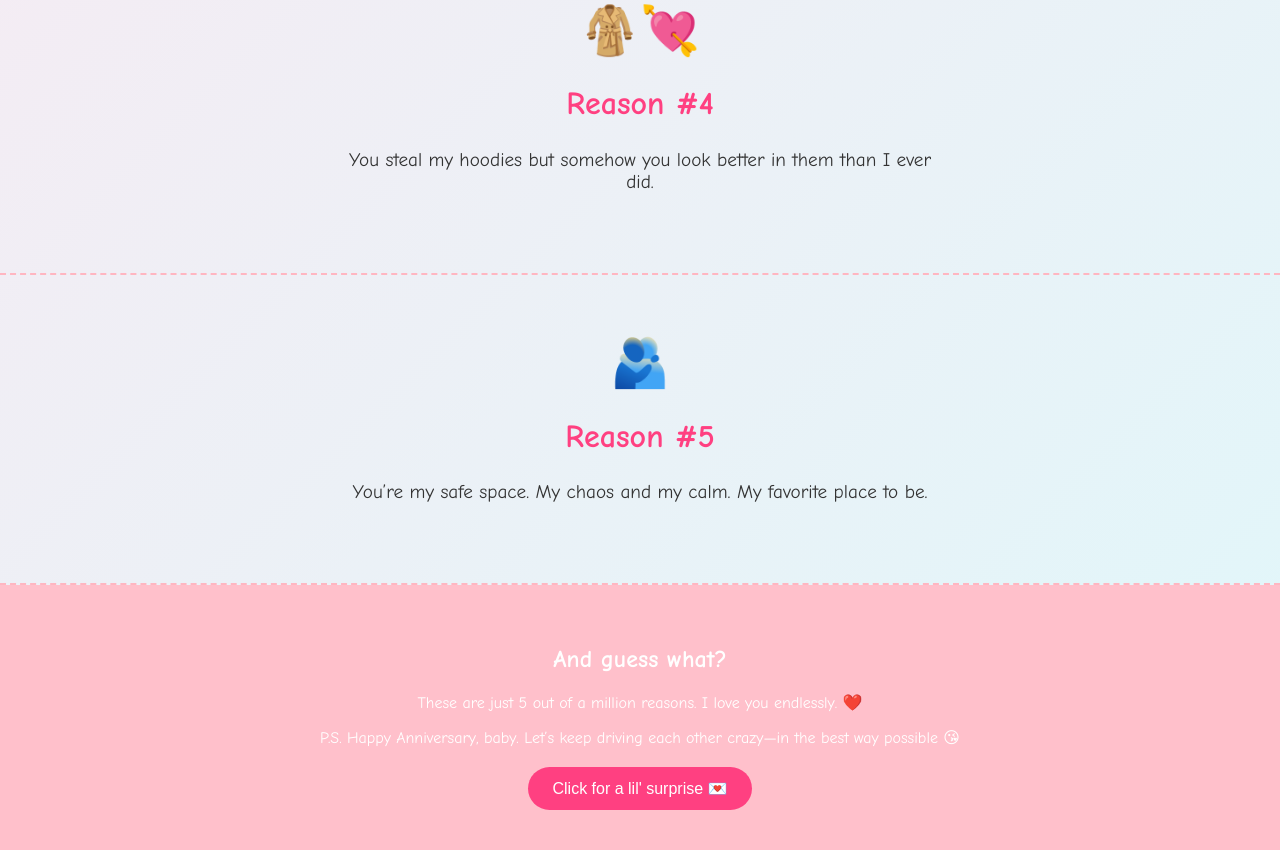
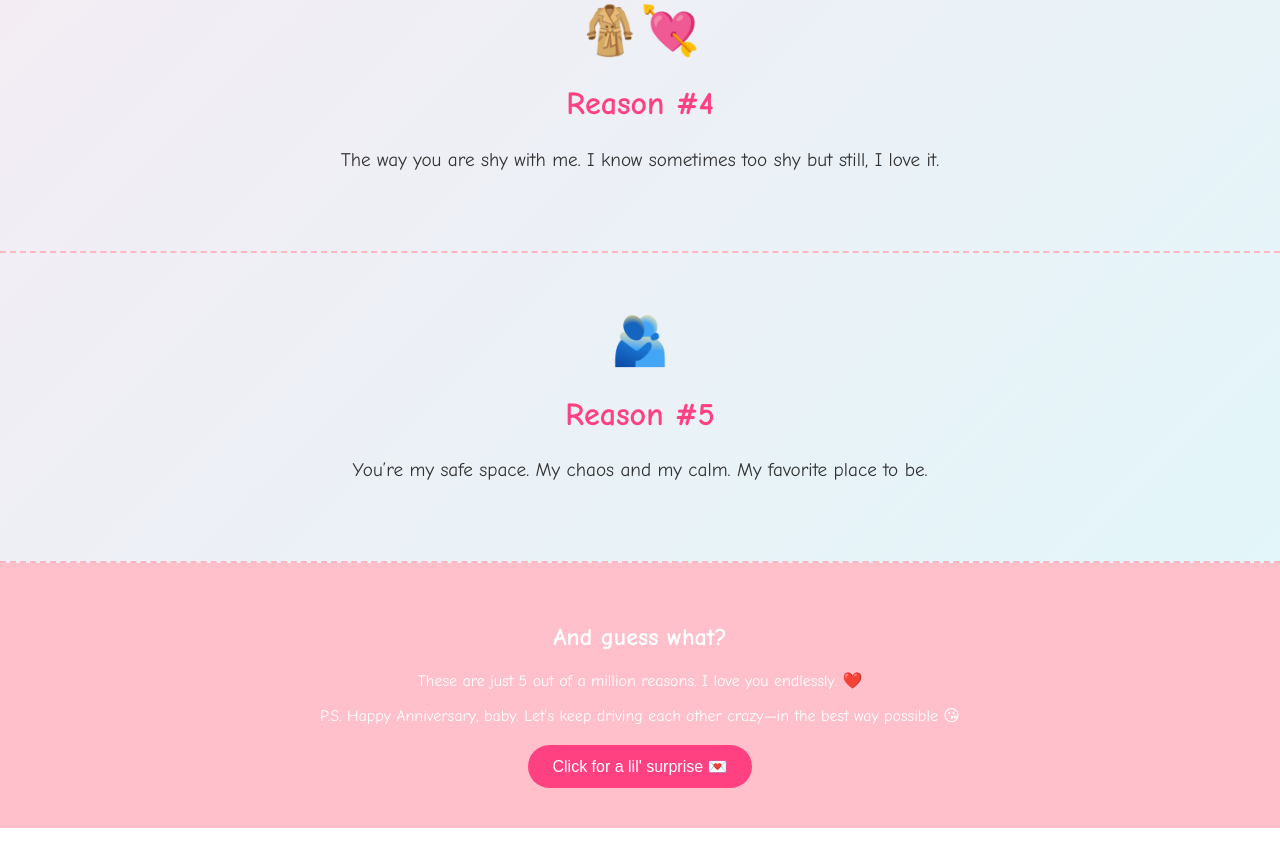
Before and after one commit to Athar-va23/anniversary-website, a plain HTML site: page index.html in a window 1280 px wide. Shown: the part 1253-2103 px from the top of the page. After the commit the page ends 2081 px from the top, so only its background shows below. Drawn offline with Linux system fonts and the light colour scheme.

Commit message:
Add files via upload

```diff
--- a/index.html
+++ b/index.html
@@ -139,7 +139,7 @@
   <section class="reason">
     <div class="emoji">🧥💘</div>
     <h2>Reason #4</h2>
-    <p>You steal my hoodies but somehow you look better in them than I ever did.</p>
+    <p>The way you are shy with me. I know sometimes too shy but still, I love it.</p>
   </section>
 
   <section class="reason">
```
